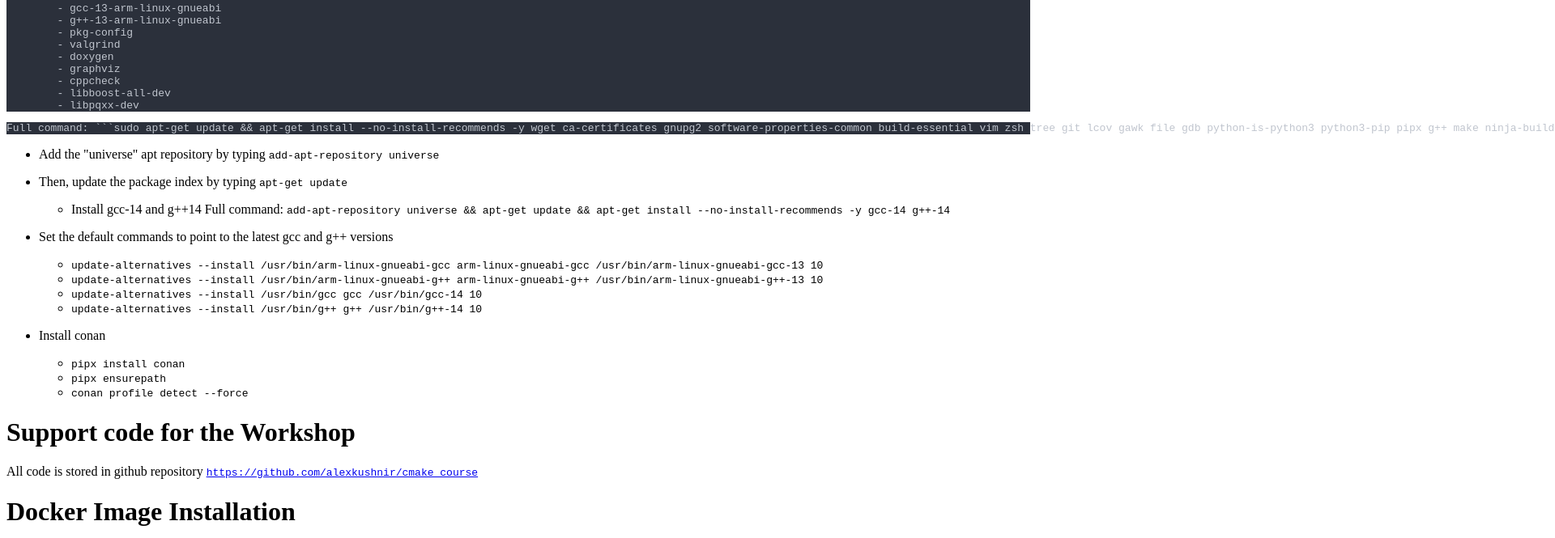
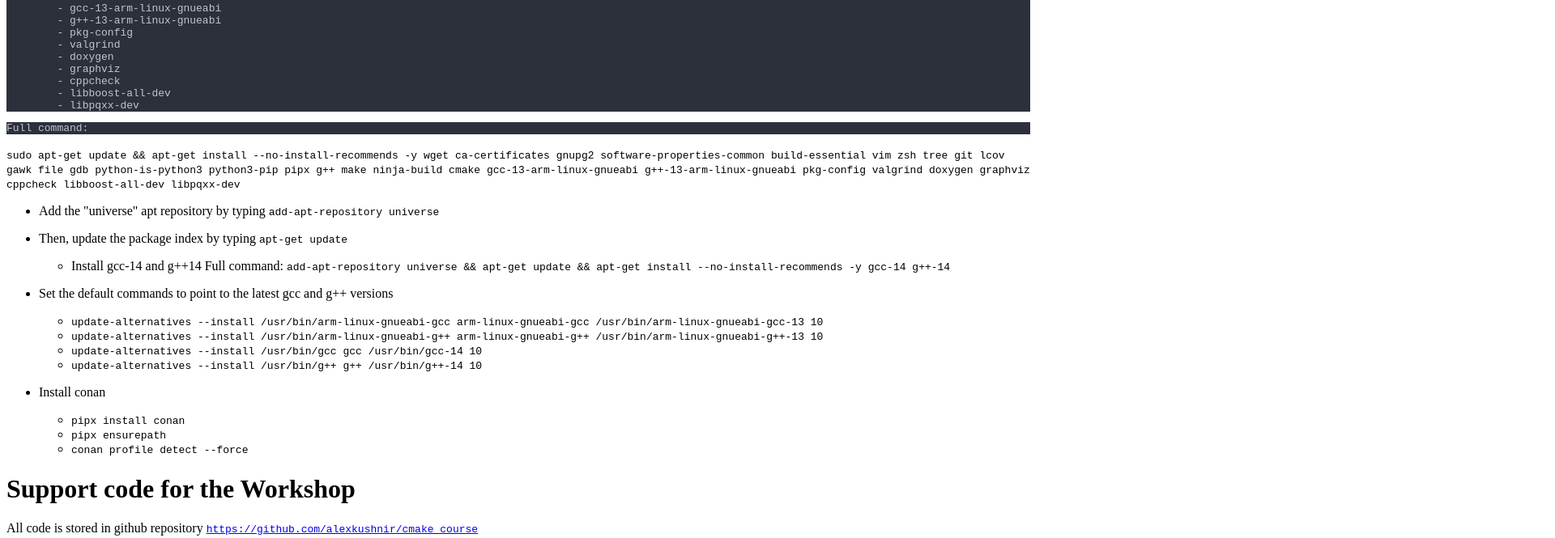
Before and after one commit to alexkushnir/cmake_course, a plain HTML site: page index.html in a window 1280 px wide. Shown: the part 1016-1681 px from the top of the page at 81% size, 1920 px wide, since content can reach past the window. Drawn offline with Linux system fonts and the light colour scheme.

Commit message:
deploy: 1087e50fd3709df91082f927a88b21671170673a

````diff
--- a/index.html
+++ b/index.html
@@ -66,8 +66,9 @@ Let's get started!</p>
 </span><span>	- libboost-all-dev
 </span><span>	- libpqxx-dev
 </span></code></pre>
-<pre style="background-color:#2b303b;color:#c0c5ce;"><code><span>Full command: ```sudo apt-get update &amp;&amp; apt-get install --no-install-recommends -y wget ca-certificates gnupg2 software-properties-common build-essential vim zsh tree git lcov gawk file gdb python-is-python3 python3-pip pipx g++ make ninja-build cmake gcc-13-arm-linux-gnueabi g++-13-arm-linux-gnueabi pkg-config valgrind doxygen graphviz cppcheck libboost-all-dev libpqxx-dev```
+<pre style="background-color:#2b303b;color:#c0c5ce;"><code><span>Full command:
 </span></code></pre>
+<p><code>sudo apt-get update &amp;&amp; apt-get install --no-install-recommends -y wget ca-certificates gnupg2 software-properties-common build-essential vim zsh tree git lcov gawk file gdb python-is-python3 python3-pip pipx g++ make ninja-build cmake gcc-13-arm-linux-gnueabi g++-13-arm-linux-gnueabi pkg-config valgrind doxygen graphviz cppcheck libboost-all-dev libpqxx-dev</code></p>
 <ul>
 <li>
 <p>Add the "universe" apt repository by typing <code>add-apt-repository universe</code></p>
````
